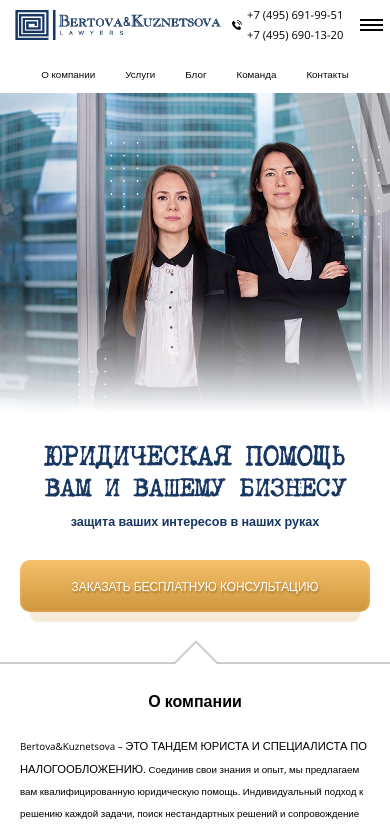
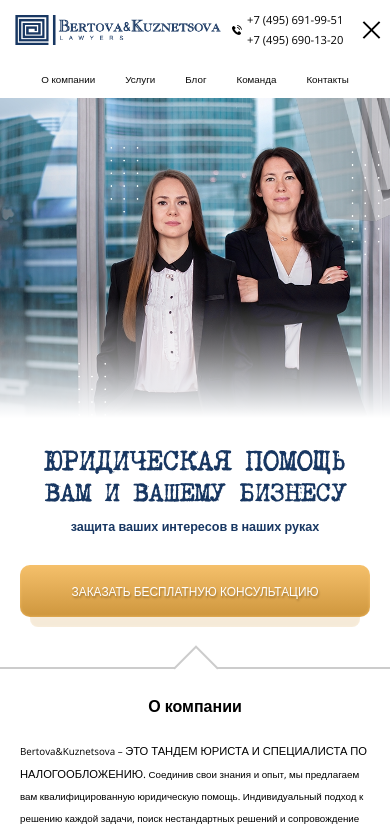
Before and after one commit to alexfoxref/bertova-kuznetsova, a plain HTML site: page index.html in a window 390 px wide. Both pictures are taken after a click on the button 371 px from the left and 30 px from the top of the page. Shown: the top 833 px of the page. Drawn offline with nearby package versions, Linux system fonts and the light colour scheme.

Commit message:
Добавлена анимация к кнопке выпадающего меню

```diff
--- a/js/main.js
+++ b/js/main.js
@@ -1,12 +1,17 @@
-$(document).ready(function() {
+$(document).ready( () => {
 
     // Выпадающие меню
-    var menuBtn = $('.header__menu-btn');
-    var menu = $('.header__menu');
+    const menuBtn = $('.header__menu-btn'),
+        menu = $('.header__menu');
 
-    menuBtn.on('click', function(event) {
+    menuBtn.on('click', event => {
         event.preventDefault();
         menu.toggleClass('header__menu_active');
     });
 
-})
+    // Нажатие на кнопку выпадающего меню
+    menuBtn.on('click', () => {
+        menuBtn.toggleClass('header__menu-btn_active')
+    });
+
+});
--- a/sass/blocks/_header.sass
+++ b/sass/blocks/_header.sass
@@ -1,11 +1,10 @@
 .header
     min-height: 90px
-    // padding-top: 7px
+    padding-top: 20px
     width: 100%
     max-width: 1440px
     margin: 0 auto
     display: flex
-    align-items: center
     &__logo
         min-width: 342px
         height: 50px
@@ -79,11 +78,21 @@
             justify-content: center
             align-items: center
             display: none
+            &_active
+                .header__menu-line
+                    margin-bottom: 0
+                    &:nth-child(1)
+                        transform: translateY(1px) rotate(45deg)
+                    &:nth-child(2)
+                        display: none
+                    &:nth-child(3)
+                        transform: translateY(-1px) rotate(-45deg)
         &-line
             width: 23px
             height: 2px
             margin-bottom: 3px
             background-color: $black
+            transition: .1s
             &:last-child
                 margin-bottom: 0
         &-list
@@ -120,7 +129,7 @@
 @media (max-width: 767px)
     .header
         min-height: 60px
-        // padding-top: 3px
+        padding-top: 5px
         &-contacts
             max-width: 140px
             &__social-block
```
Also changed, not shown: css/style.css, 1 other file.
